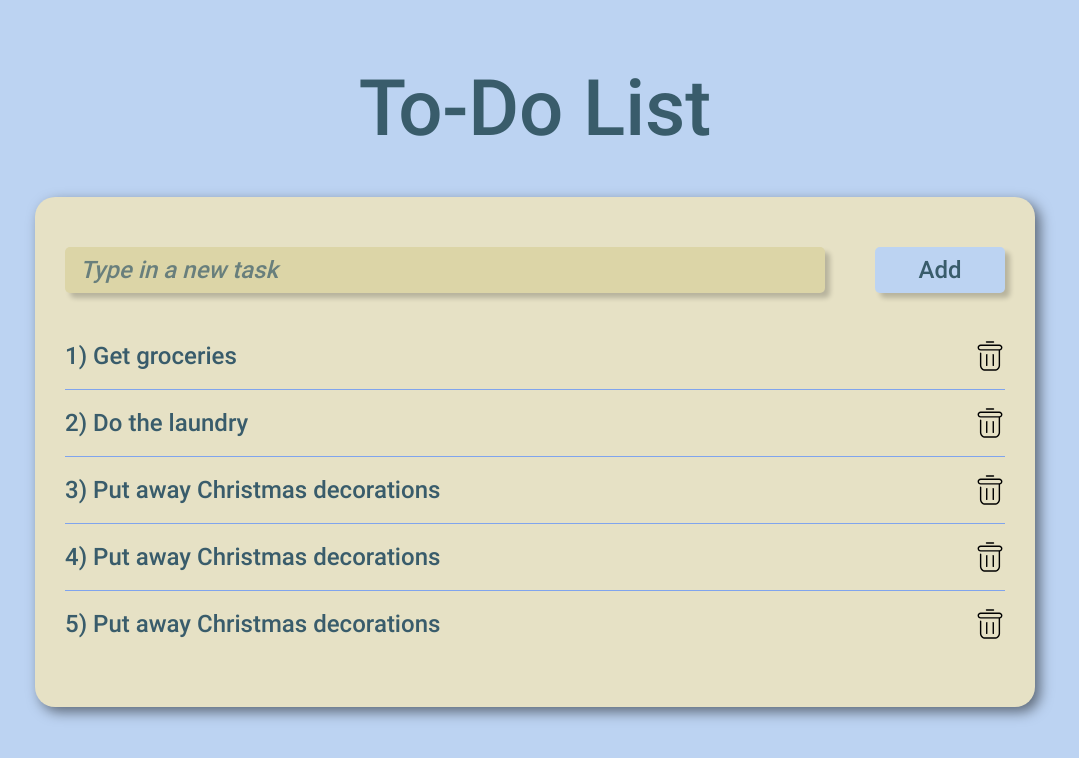
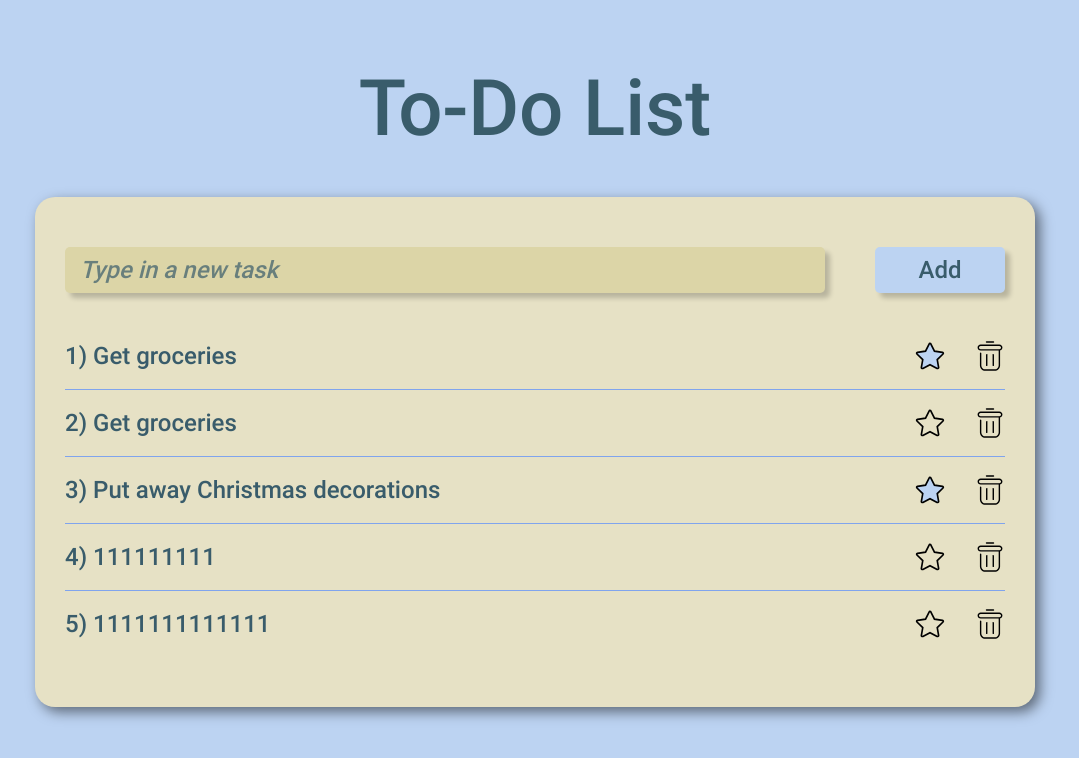
Before and after one commit to Qumansa/todolist_redux, a React (Create React App) app: page / in a window 1280 px wide. Shown: the top 758 px of the page, without its empty margins (105-1184 px from the left). Built offline with nearby package versions, Linux system fonts and the light colour scheme; data requests are answered from the project's data file; a web font is replaced by a local one.

Commit message:
toDoList
1) верстка кнопки "избранное"
2) настройка возможности добавления задачи в "избранное"

```diff
--- a/server.json
+++ b/server.json
@@ -2,23 +2,28 @@
   "todos": [
     {
       "id": 1,
-      "description": "Get groceries"
+      "description": "Get groceries",
+      "favourite": true
     },
     {
       "id": 2,
-      "description": "Do the laundry"
+      "description": "Get groceries",
+      "favourite": false
     },
     {
       "id": 3,
-      "description": "Put away Christmas decorations"
+      "description": "Put away Christmas decorations",
+      "favourite": true
     },
     {
-      "id": 4,
-      "description": "Put away Christmas decorations"
+      "id": "26b541d3-4b4b-4f23-bd24-9e59a5326c0d",
+      "description": "111111111",
+      "favourite": false
     },
     {
-      "id": 6,
-      "description": "Put away Christmas decorations"
+      "id": "2818d603-0c01-43fe-8096-b4682936a52f",
+      "description": "1111111111111",
+      "favourite": false
     }
   ]
 }
--- a/src/api/apiSlice.js
+++ b/src/api/apiSlice.js
@@ -18,6 +18,18 @@ export const apiSlice = createApi({
             }),
             invalidatesTags: ['Todos']
         }),
+        toggleFavouriteToDoItem: builder.mutation({
+            query(data) {
+                const { id } = data;
+
+                return {
+                    url: `/todos/${id}`,
+                    method: 'PATCH',
+                    body: data
+                }
+            },
+            invalidatesTags: ['Todos']
+        }),
         deleteToDoItem: builder.mutation({
             query: (id) => ({
                 url: `/todos/${id}`,
@@ -28,4 +40,9 @@ export const apiSlice = createApi({
     })
 });
 
-export const {useGetToDoListQuery, useDeleteToDoItemMutation, useCreateToDoItemMutation} = apiSlice;
+export const {
+    useGetToDoListQuery,
+    useDeleteToDoItemMutation,
+    useCreateToDoItemMutation,
+    useToggleFavouriteToDoItemMutation
+} = apiSlice;
--- a/src/components/form/Form.js
+++ b/src/components/form/Form.js
@@ -15,7 +15,8 @@ const Form = () => {
 
         const newToDoItem = {
             id: uuidv4(),
-            description: task
+            description: task,
+            favourite: false
         };
 
         createToDoItem(newToDoItem).unwrap();
--- a/src/components/toDoItem/ToDoItem.js
+++ b/src/components/toDoItem/ToDoItem.js
@@ -1,9 +1,27 @@
 import './toDoItem.sass';
 
-const ToDoItem = ({description, onDelete, index}) => {
+const ToDoItem = ({index, onDelete, onToggle, description, favourite}) => {
+    let btnClassNames = "to-do-list__button";
+
+    if (favourite) {
+        btnClassNames += " to-do-list__button_active";
+    }
+
     return (
         <li className="to-do-list__item">
             <span className="to-do-list__description">{index + 1}) {description}</span>
+            <ul className="to-do-list__buttons">
+                <li className="to-do-list__buttons-item">
+                    <button
+                        className={btnClassNames}
+                        aria-label="Favourite"
+                        onClick={onToggle}>
+                        <svg className="to-do-list__button-img to-do-list__button-img_favourite" viewBox="-1 0 18 15" fill="white" xmlns="http://www.w3.org/2000/svg">
+                            <path d="M15.4829 5.28193L10.6864 4.59758L8.54222 0.330127C8.48365 0.213287 8.38731 0.118702 8.26829 0.0612089C7.96981 -0.0834504 7.6071 0.037099 7.45786 0.330127L5.3137 4.59758L0.517213 5.28193C0.384974 5.30047 0.26407 5.36167 0.171503 5.45441C0.0595945 5.56733 -0.0020722 5.71924 5.31712e-05 5.87678C0.00217854 6.03431 0.0679221 6.18457 0.182838 6.29454L3.65316 9.61614L2.83328 14.3064C2.81405 14.4156 2.82635 14.5278 2.86878 14.6304C2.91121 14.733 2.98207 14.8218 3.07333 14.8869C3.16459 14.952 3.27259 14.9906 3.38509 14.9985C3.4976 15.0064 3.6101 14.9831 3.70983 14.9314L8.00004 12.717L12.2902 14.9314C12.4074 14.9926 12.5434 15.013 12.6737 14.9908C13.0024 14.9352 13.2235 14.6291 13.1668 14.3064L12.3469 9.61614L15.8172 6.29454C15.9117 6.20367 15.974 6.08497 15.9929 5.95515C16.0439 5.63059 15.8135 5.33015 15.4829 5.28193Z" fill="white"></path>
+                        </svg>
+                    </button>
+                </li>
+                <li className="to-do-list__buttons-item">
                     <button
                         className="to-do-list__button"
                         aria-label="Delete"
@@ -11,6 +29,8 @@ const ToDoItem = ({description, onDelete, index}) => {
                         <svg className="to-do-list__button-img" xmlns="http://www.w3.org/2000/svg" viewBox="0 0 128 128"><path d="M24,41h77v63c0,9.37-7.63,17-17,17H44c-9.37,0-17-7.63-17-17V52c0-1.66-1.34-3-3-3s-3,1.34-3,3v52c0,12.68,10.32,23,23,23 h40c12.68,0,23-10.32,23-23V40.64c5.72-1.36,10-6.5,10-12.64c0-7.17-5.83-13-13-13H24c-7.17,0-13,5.83-13,13S16.83,41,24,41z M24,21h80c3.86,0,7,3.14,7,7s-3.14,7-7,7H24c-3.86,0-7-3.14-7-7S20.14,21,24,21z"/><path d="M49,7h30c1.66,0,3-1.34,3-3s-1.34-3-3-3H49c-1.66,0-3,1.34-3,3S47.34,7,49,7z"/><path d="M53,104V58c0-1.66-1.34-3-3-3s-3,1.34-3,3v46c0,1.66,1.34,3,3,3S53,105.66,53,104z"/><path d="M81,104V58c0-1.66-1.34-3-3-3s-3,1.34-3,3v46c0,1.66,1.34,3,3,3S81,105.66,81,104z"/></svg>
                     </button>
                 </li>
+            </ul>
+        </li>
     );
 };
 
--- a/src/components/toDoItem/toDoItem.sass
+++ b/src/components/toDoItem/toDoItem.sass
@@ -11,6 +11,10 @@
             border-top: 1px solid $littleBoyBlue
     &__description
         word-break: break-all
+    &__buttons
+        display: flex
+        column-gap: 30px
+        height: 30px
     &__button
         width: 30px
         height: 30px
@@ -21,6 +25,13 @@
                 transform: scale(1.1)
             &:active
                 opacity: 0.5
+        &_active
+            .to-do-list__button-img_favourite path
+                fill: $lightSteelBlue
         &-img
             width: 30px
             height: 30px
+            &_favourite
+                stroke: #000
+                path
+                    fill: $eggshell
--- a/src/components/toDoList/ToDoList.js
+++ b/src/components/toDoList/ToDoList.js
@@ -1,5 +1,5 @@
 import { useCallback, useMemo } from 'react';
-import { useGetToDoListQuery, useDeleteToDoItemMutation } from '../../api/apiSlice';
+import { useGetToDoListQuery, useDeleteToDoItemMutation, useToggleFavouriteToDoItemMutation } from '../../api/apiSlice';
 
 import Spinner from '../spinner/Spinner';
 import ErrorMessage from '../errorMessage/ErrorMessage';
@@ -10,14 +10,25 @@ import './toDoList.sass';
 const ToDoList = () => {
     const {
         data: toDoList = [],
-        isFetching,
+        isLoading,
         isError,
     } = useGetToDoListQuery();
 
     const [deleteToDoItem] = useDeleteToDoItemMutation();
+    const [toggleFavouriteToDoItem] = useToggleFavouriteToDoItemMutation();
 
     const onDeleteToDoItem = useCallback((id) => {
         deleteToDoItem(id);
+        // eslint-disable-next-line
+    }, []);
+
+    const onToggleFavouriteToDoItem = useCallback((id, favourite) => {
+        const data = {
+            id,
+            favourite: !favourite
+        };
+
+        toggleFavouriteToDoItem(data);
         // eslint-disable-next-line
     }, []);
 
@@ -28,16 +39,18 @@ const ToDoList = () => {
     // }, [toDoList]);
 
     const renderToDoList = (arr) => {
-        if (arr.length === 0 && !isFetching) {
+        if (arr.length === 0) {
             return <span>There are no tasks yet!</span>;
         }
 
-        const items = arr.map(({id, ...props}, index) => (
+        const items = arr.map(({id, favourite, ...props}, index) => (
             <ToDoItem
                 key={id}
                 index={index}
+                favourite={favourite}
                 {...props}
-                onDelete={() => onDeleteToDoItem(id)}/>
+                onDelete={() => onDeleteToDoItem(id)}
+                onToggle={() => onToggleFavouriteToDoItem(id, favourite)}/>
         ));
 
         return (
@@ -51,7 +64,7 @@ const ToDoList = () => {
 
     const view = isError
         ? <ErrorMessage/>
-        : isFetching
+        : isLoading
         ? <Spinner/>
         : elements;
 
```
Lines whose indentation alone changed are shown as unchanged.
